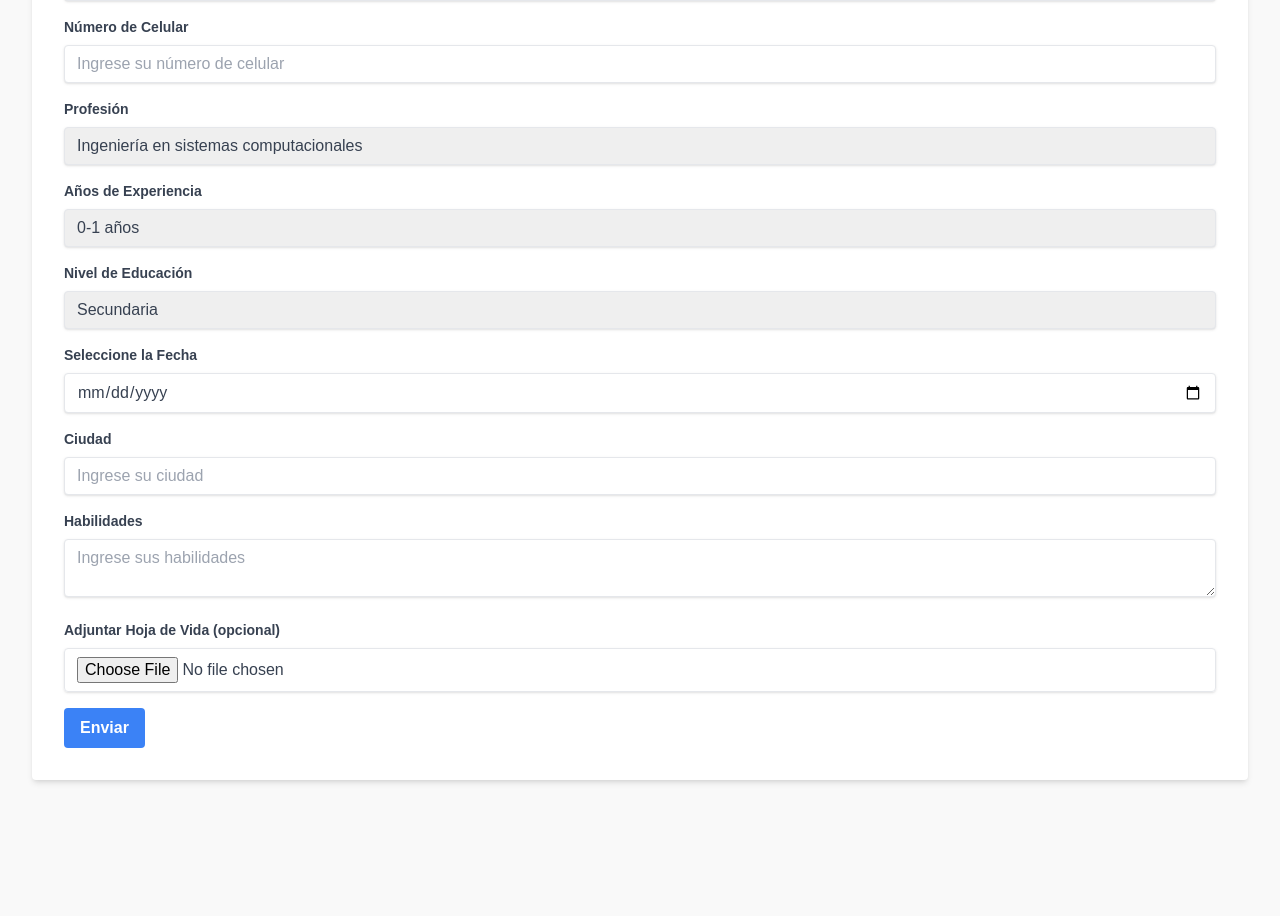
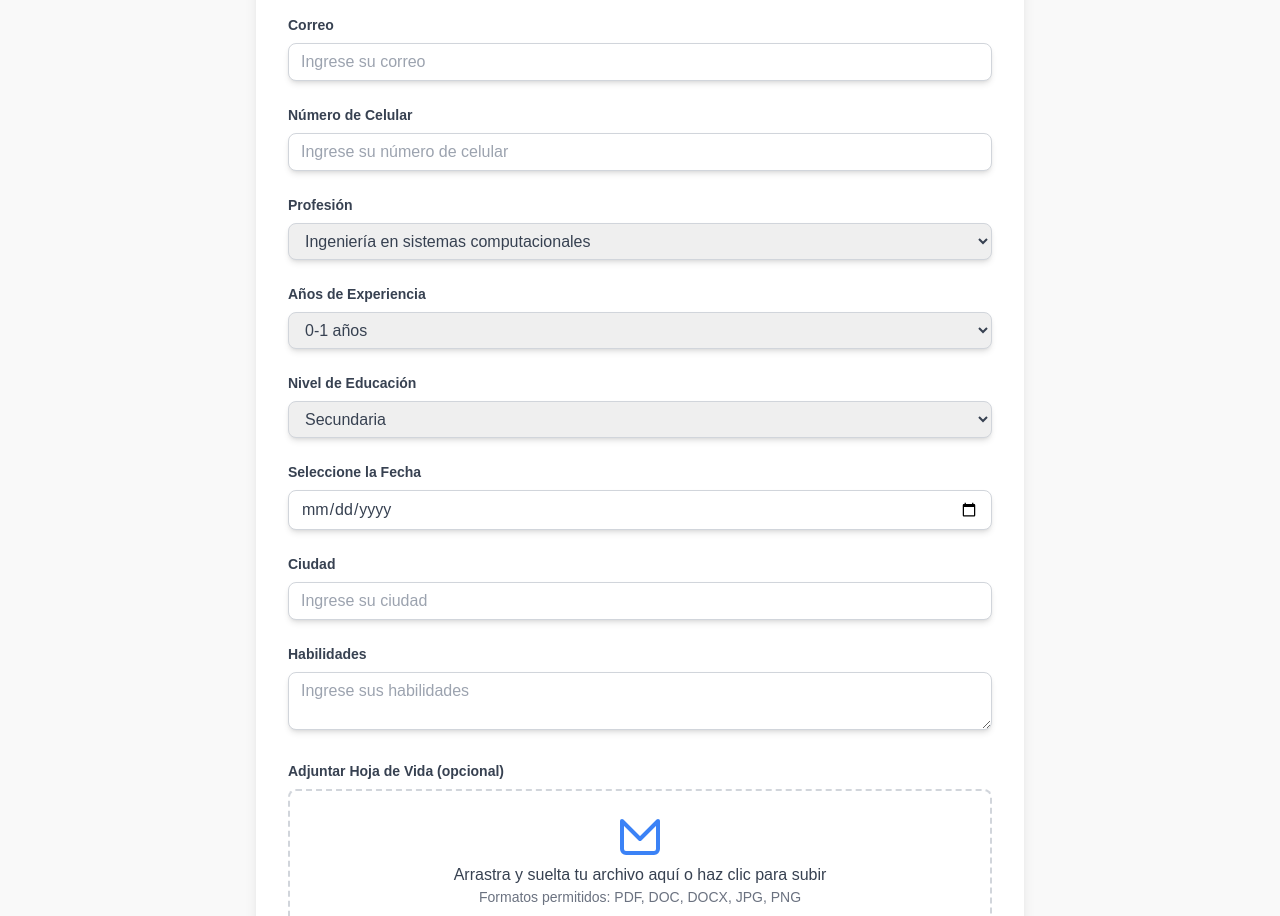
Before and after one commit to KevinRojas89/Front-Grupo3DevOps, a Next.js app: page /postulate in a window 1280 px wide. Shown: the part 575-1491 px from the top of the page. Before the commit the page ends 1403 px from the top, so only its background shows below. Built offline with nearby package versions, Linux system fonts and the light colour scheme.

Commit message:
css al form

```diff
--- a/src/app/postulate/page.js
+++ b/src/app/postulate/page.js
@@ -12,108 +12,115 @@ const toApply = () => {
         />
 
         <div className="container mx-auto p-8">
-
           <h1 className="text-4xl font-bold text-center mb-4">
             Formulario de Aplicación
           </h1>
 
-
           <hr className="border-t-2 border-gray-300 mb-8" />
 
+          <form className="bg-white shadow-lg rounded-lg p-8 mb-4 max-w-3xl mx-auto">
+            <h2 className="text-2xl font-bold text-gray-800 mb-6 text-center">
+              Registro de Información
+            </h2>
 
-          <form className="bg-white shadow-md rounded px-8 pt-6 pb-8 mb-4">
-
-            <div className="mb-4">
+            <div className="mb-6">
               <label
-                className="block text-gray-700 text-sm font-bold mb-2"
+                className="block text-gray-700 text-sm font-semibold mb-2"
                 htmlFor="cedula"
               >
                 Cédula
               </label>
               <input
-                className="shadow appearance-none border rounded w-full py-2 px-3 text-gray-700 leading-tight focus:outline-none focus:shadow-outline"
+                className="shadow-md border border-gray-300 rounded-lg w-full py-2 px-3 text-gray-700 leading-tight focus:outline-none focus:ring-2 focus:ring-blue-500"
                 id="cedula"
                 type="text"
                 placeholder="Ingrese su cédula"
               />
             </div>
 
-            <div className="mb-4">
+            <div className="mb-6">
               <label
-                className="block text-gray-700 text-sm font-bold mb-2"
+                className="block text-gray-700 text-sm font-semibold mb-2"
                 htmlFor="nombre"
               >
                 Nombre
               </label>
               <input
-                className="shadow appearance-none border rounded w-full py-2 px-3 text-gray-700 leading-tight focus:outline-none focus:shadow-outline"
+                className="shadow-md border border-gray-300 rounded-lg w-full py-2 px-3 text-gray-700 leading-tight focus:outline-none focus:ring-2 focus:ring-blue-500"
                 id="nombre"
                 type="text"
                 placeholder="Ingrese su nombre"
               />
             </div>
 
-            <div className="mb-4">
+            <div className="mb-6">
               <label
-                className="block text-gray-700 text-sm font-bold mb-2"
+                className="block text-gray-700 text-sm font-semibold mb-2"
                 htmlFor="correo"
               >
                 Correo
               </label>
               <input
-                className="shadow appearance-none border rounded w-full py-2 px-3 text-gray-700 leading-tight focus:outline-none focus:shadow-outline"
+                className="shadow-md border border-gray-300 rounded-lg w-full py-2 px-3 text-gray-700 leading-tight focus:outline-none focus:ring-2 focus:ring-blue-500"
                 id="correo"
                 type="email"
                 placeholder="Ingrese su correo"
               />
             </div>
 
-            <div className="mb-4">
+            <div className="mb-6">
               <label
-                className="block text-gray-700 text-sm font-bold mb-2"
+                className="block text-gray-700 text-sm font-semibold mb-2"
                 htmlFor="celular"
               >
                 Número de Celular
               </label>
               <input
-                className="shadow appearance-none border rounded w-full py-2 px-3 text-gray-700 leading-tight focus:outline-none focus:shadow-outline"
+                className="shadow-md border border-gray-300 rounded-lg w-full py-2 px-3 text-gray-700 leading-tight focus:outline-none focus:ring-2 focus:ring-blue-500"
                 id="celular"
                 type="text"
                 placeholder="Ingrese su número de celular"
               />
             </div>
 
-            <div className="mb-4">
+            <div className="mb-6">
               <label
-                className="block text-gray-700 text-sm font-bold mb-2"
+                className="block text-gray-700 text-sm font-semibold mb-2"
                 htmlFor="profesion"
               >
                 Profesión
               </label>
               <select
-                className="shadow appearance-none border rounded w-full py-2 px-3 text-gray-700 leading-tight focus:outline-none focus:shadow-outline"
+                className="shadow-md border border-gray-300 rounded-lg w-full py-2 px-3 text-gray-700 leading-tight focus:outline-none focus:ring-2 focus:ring-blue-500"
                 id="profesion"
               >
-                <option value="profesion1">Ingeniería en sistemas computacionales</option>
+                <option value="profesion1">
+                  Ingeniería en sistemas computacionales
+                </option>
                 <option value="profesion2">Ingeniería en software</option>
-                <option value="profesion3">Ingeniería en redes y telecomunicaciones</option>
+                <option value="profesion3">
+                  Ingeniería en redes y telecomunicaciones
+                </option>
                 <option value="profesion4">Ciberseguridad</option>
                 <option value="profesion5">Inteligencia Artificial</option>
-                <option value="profesion6">Tecnologías de la información</option>
-                <option value="profesion7">Desarrollo de aplicaciones móviles</option>
-
+                <option value="profesion6">
+                  Tecnologías de la información
+                </option>
+                <option value="profesion7">
+                  Desarrollo de aplicaciones móviles
+                </option>
               </select>
             </div>
 
-            <div className="mb-4">
+            <div className="mb-6">
               <label
-                className="block text-gray-700 text-sm font-bold mb-2"
+                className="block text-gray-700 text-sm font-semibold mb-2"
                 htmlFor="experiencia"
               >
                 Años de Experiencia
               </label>
               <select
-                className="shadow appearance-none border rounded w-full py-2 px-3 text-gray-700 leading-tight focus:outline-none focus:shadow-outline"
+                className="shadow-md border border-gray-300 rounded-lg w-full py-2 px-3 text-gray-700 leading-tight focus:outline-none focus:ring-2 focus:ring-blue-500"
                 id="experiencia"
               >
                 <option value="0-1">0-1 años</option>
@@ -123,15 +130,15 @@ const toApply = () => {
               </select>
             </div>
 
-            <div className="mb-4">
+            <div className="mb-6">
               <label
-                className="block text-gray-700 text-sm font-bold mb-2"
+                className="block text-gray-700 text-sm font-semibold mb-2"
                 htmlFor="educacion"
               >
                 Nivel de Educación
               </label>
               <select
-                className="shadow appearance-none border rounded w-full py-2 px-3 text-gray-700 leading-tight focus:outline-none focus:shadow-outline"
+                className="shadow-md border border-gray-300 rounded-lg w-full py-2 px-3 text-gray-700 leading-tight focus:outline-none focus:ring-2 focus:ring-blue-500"
                 id="educacion"
               >
                 <option value="secundaria">Secundaria</option>
@@ -141,67 +148,99 @@ const toApply = () => {
               </select>
             </div>
 
-            <div className="mb-4">
+            <div className="mb-6">
               <label
-                className="block text-gray-700 text-sm font-bold mb-2"
+                className="block text-gray-700 text-sm font-semibold mb-2"
                 htmlFor="fecha"
               >
                 Seleccione la Fecha
               </label>
               <input
-                className="shadow appearance-none border rounded w-full py-2 px-3 text-gray-700 leading-tight focus:outline-none focus:shadow-outline"
+                className="shadow-md border border-gray-300 rounded-lg w-full py-2 px-3 text-gray-700 leading-tight focus:outline-none focus:ring-2 focus:ring-blue-500"
                 id="fecha"
                 type="date"
               />
             </div>
 
-            <div className="mb-4">
+            <div className="mb-6">
               <label
-                className="block text-gray-700 text-sm font-bold mb-2"
+                className="block text-gray-700 text-sm font-semibold mb-2"
                 htmlFor="ciudad"
               >
                 Ciudad
               </label>
               <input
-                className="shadow appearance-none border rounded w-full py-2 px-3 text-gray-700 leading-tight focus:outline-none focus:shadow-outline"
+                className="shadow-md border border-gray-300 rounded-lg w-full py-2 px-3 text-gray-700 leading-tight focus:outline-none focus:ring-2 focus:ring-blue-500"
                 id="ciudad"
                 type="text"
                 placeholder="Ingrese su ciudad"
               />
             </div>
 
-            <div className="mb-4">
+            <div className="mb-6">
               <label
-                className="block text-gray-700 text-sm font-bold mb-2"
+                className="block text-gray-700 text-sm font-semibold mb-2"
                 htmlFor="habilidades"
               >
                 Habilidades
               </label>
               <textarea
-                className="shadow appearance-none border rounded w-full py-2 px-3 text-gray-700 leading-tight focus:outline-none focus:shadow-outline"
+                className="shadow-md border border-gray-300 rounded-lg w-full py-2 px-3 text-gray-700 leading-tight focus:outline-none focus:ring-2 focus:ring-blue-500"
                 id="habilidades"
                 placeholder="Ingrese sus habilidades"
               />
             </div>
 
-            <div className="mb-4">
+            <div className="mb-6">
               <label
-                className="block text-gray-700 text-sm font-bold mb-2"
+                className="block text-gray-700 text-sm font-semibold mb-2"
                 htmlFor="cv"
               >
                 Adjuntar Hoja de Vida (opcional)
               </label>
-              <input
-                className="shadow appearance-none border rounded w-full py-2 px-3 text-gray-700 leading-tight focus:outline-none focus:shadow-outline"
-                id="cv"
-                type="file"
-                accept=".pdf,.doc,.docx,.jpg,.png"
-              />
+              <div className="flex items-center justify-center border-2 border-dashed border-gray-300 rounded-lg p-4">
+                <input
+                  className="hidden"
+                  id="cv"
+                  type="file"
+                  accept=".pdf,.doc,.docx,.jpg,.png"
+                  onChange={(e) => {
+                    const fileName =
+                      e.target.files[0]?.name || "Ningún archivo seleccionado";
+                    setFileName(fileName); // Aquí puedes usar un estado para mostrar el nombre del archivo
+                  }}
+                />
+                <label
+                  htmlFor="cv"
+                  className="flex flex-col items-center cursor-pointer text-center"
+                >
+                  <svg
+                    className="w-12 h-12 text-blue-500 mb-2"
+                    xmlns="http://www.w3.org/2000/svg"
+                    fill="none"
+                    viewBox="0 0 24 24"
+                    stroke="currentColor"
+                  >
+                    <path
+                      strokeLinecap="round"
+                      strokeLinejoin="round"
+                      strokeWidth={2}
+                      d="M3 7v14a2 2 0 002 2h14a2 2 0 002-2V7M3 7l9 9 9-9"
+                    />
+                  </svg>
+                  <span className="text-gray-700">
+                    Arrastra y suelta tu archivo aquí o haz clic para subir
+                  </span>
+                  <span className="text-gray-500 text-sm">
+                    Formatos permitidos: PDF, DOC, DOCX, JPG, PNG
+                  </span>
+                </label>
+              </div>
             </div>
 
-            <div className="flex items-center justify-between">
+            <div className="flex items-center justify-center">
               <button
-                className="bg-blue-500 hover:bg-blue-700 text-white font-bold py-2 px-4 rounded focus:outline-none focus:shadow-outline"
+                className="bg-blue-600 hover:bg-blue-700 text-white font-bold py-2 px-6 rounded-lg focus:outline-none focus:ring-2 focus:ring-blue-500"
                 type="submit"
               >
                 Enviar
```
